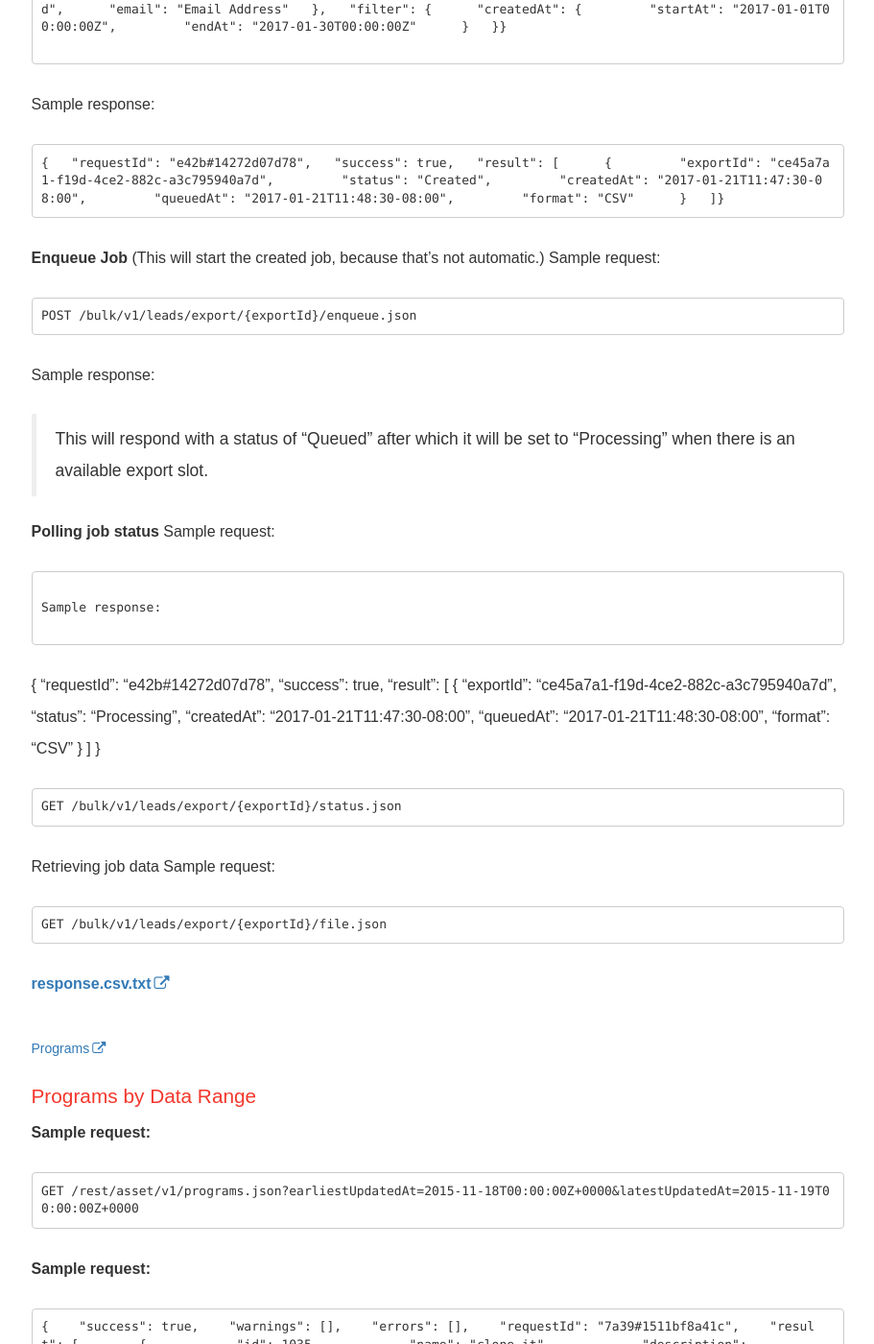
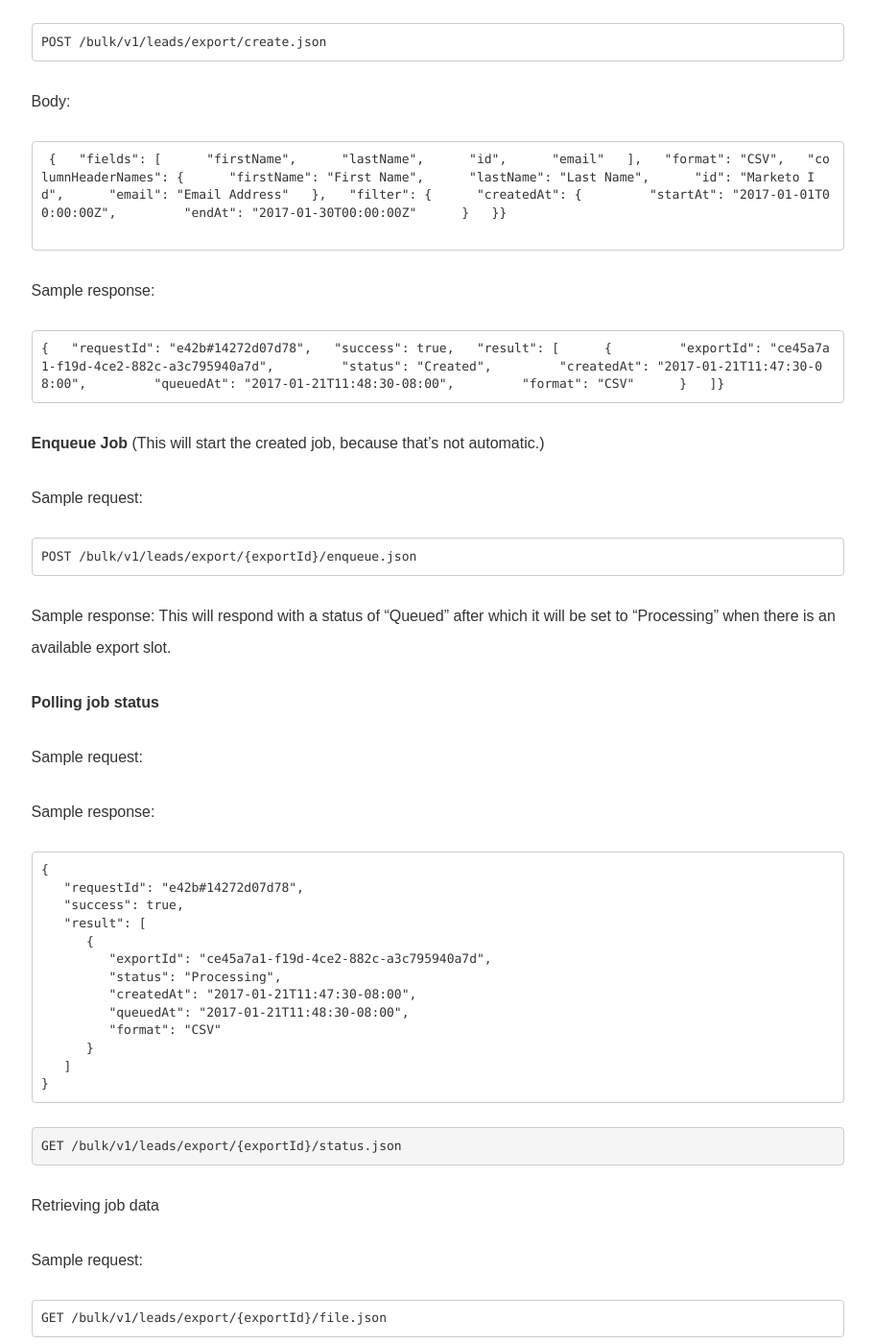
Before and after one commit to petedejoy/documentation, a Jekyll site: the page built from v2/apache_airflow/hooks/hooks.md, in a window 1280 px wide and 1400 px high, scrolled down 23471 px. Shown: the whole window at 96% size, without its empty margins (330-1241 px from the left). Built offline with Jekyll 4.4.1, drawn with Linux system fonts in a browser that asks for light colours; nearby versions of some CDN libraries; some web fonts are replaced; comment, search, counter and statistics services are not loaded; some of the changed text lies outside the part shown.

Commit message:
fixed markdown formatting

`````diff
--- a/v2/apache_airflow/hooks/hooks.md
+++ b/v2/apache_airflow/hooks/hooks.md
@@ -5,7 +5,6 @@ sidebar: platform_sidebar
 
 ## Available Sources
 These are sources for which we have developed hooks. Contact us to learn more about how to use them.
-
  - [BambooHR](https://docs.astronomer.io/v2/apache_airflow/hooks/hooks.html#bamboohr)
  - [Facebook Ads](https://docs.astronomer.io/v2/apache_airflow/hooks/hooks.html#facebook-ads)
  - [Salesforce Bulk API](https://docs.astronomer.io/v2/apache_airflow/hooks/hooks.html#salesforce-bulk-api)
@@ -17,7 +16,6 @@ These are sources for which we have developed hooks. Contact us to learn more ab
 - _Rate Limit_: N/A
 
 Sample Request:
-
 ```
 curl -i -u "{API Key}:x" "https://api.bamboohr.com/api/gateway.php/{subdomain}/v1/employees/directory"
 ```
@@ -29,7 +27,6 @@ curl -i -u "{API Key}:x" "https://api.bamboohr.com/api/gateway.php/{subdomain}/v
 `https://api.bamboohr.com/api/gateway.php/{subdomain}/v1/employees/all/tables/employmentStatus/`
 
 **Employee Directory sample response:**
-
 ```
 <directory>
     <fieldset>
@@ -142,7 +139,6 @@ SELECT Id, Name FROM Account LIMIT 10
 
 ## Sources in Progress
 Hooks for these sources are currently being developed by our team.
-
 ### GitHub
 
 - _Source Type_: REST v3 -- (GraphQL v4 API currently unsupported)
@@ -150,18 +146,17 @@ Hooks for these sources are currently being developed by our team.
 - _Rate Limit_: Standard rate limit is 5000 requests/hour. Additionally, Github has [Abuse Controls](https://developer.github.com/v3/#abuse-rate-limits) that have an unspecified limit but will block requests if exceeding a certain high threshold of concurrent requests.
 - Removed fields - Because Github returns duplicate data between endpoints, nested objects are removed (with the exception of their `id` field) to avoid unnecessary storage. For example, for each commit object, all information regarding the author is returned when this data is already available via the `members` endpoint so all unnecessary fields other than `id` are removed.
 
-| Endpoint      | Removed Object |
-|---------------|----------------|
-|Commits        |Author          |
-|Commits        |Committer       |
-|Issues         |Assignees       |
-|Issues         |Creator         |
-|Issues         |Repository      |
-|Issues         |User            |
-|Issue Comments |User            |
-|Repositories   |Owner           |
-|Repo Comments  |User            |
-
+ | Endpoint      | Removed Object |
+ |---------------|----------------|
+ |Commits        |Author          |
+ |Commits        |Committer       |
+ |Issues         |Assignees       |
+ |Issues         |Creator         |
+ |Issues         |Repository      |
+ |Issues         |User            |
+ |Issue Comments |User            |
+ |Repositories   |Owner           |
+ |Repo Comments  |User            |
 
 Reference: https://developer.github.com/v3/
 
@@ -461,10 +456,9 @@ Reference: https://developer.github.com/v3/
     "network_count": 0
   }
 ```
-
+***
 ## Sources in Queue
 These are sources for which we have done preliminary requirements gathering but development work has not begun.
-
 - [AutoPilot](https://docs.astronomer.io/v2/apache_airflow/hooks/hooks.html#autopilot)
 - [FreshDesk](https://docs.astronomer.io/v2/apache_airflow/hooks/hooks.html#freshdesk)
 - [Freshsales](https://docs.astronomer.io/v2/apache_airflow/hooks/hooks.html#freshsales)
@@ -479,7 +473,6 @@ These are sources for which we have done preliminary requirements gathering but
 - _Source Type_: REST API
 - _Authentication_: API key
 - _Rate Limit_: N/A
-
 **Endpoints**
 - Get all contacts (List all contacts)
 - Get Contacts (List contact records by contact ID)
@@ -496,13 +489,13 @@ These are sources for which we have done preliminary requirements gathering but
 - _Authentication_: API key or Basic Auth
 - _Rate Limit_: Varies by plan
 
-|Plan     |Rate Limit (_Hourly_)  |
-|---------|------------------|
-|Sprout   |1,000             |
-|Blossom  |3,000             |
-|Garden   |3,000             |
-|Estate   |5,000             |
-|Forest   |5,000             |
+ |Plan     |Rate Limit (_Hourly_)  |
+ |---------|------------------|
+ |Sprout   |1,000             |
+ |Blossom  |3,000             |
+ |Garden   |3,000             |
+ |Estate   |5,000             |
+ |Forest   |5,000             |
 
 **Endpoints:**
 - Tickets - List All Tickets
@@ -534,7 +527,6 @@ These are sources for which we have done preliminary requirements gathering but
 	- Further Reading: https://developers.google.com/analytics/devguides/reporting/core/v2/limits-quotas
 
   **Data sources**
-
   Reporting API, Batch reports: https://developers.google.com/analytics/devguides/reporting/core/v4/rest/v4/reports/batchGet
 
   Sample request:
@@ -618,6 +610,7 @@ These are sources for which we have done preliminary requirements gathering but
    - 40,000 requests per day
 
 **`GET /email/public/v1/campaigns/by-id`**
+
 **Example request:** `https://api.hubapi.com/email/public/v1/campaigns/by-id?hapikey=demo&limit=3`
 Optional parameters:
   - Offset
@@ -648,6 +641,7 @@ Optional parameters:
 ```
 
 **`GET /email/public/v1/events`** (Query the event log for events matching specified parameters.)
+
 **Example request:** `https://api.hubapi.com/email/public/v1/events?hapikey=demo&campaignId=13054799&appId=20185`
 
 ```
@@ -781,19 +775,17 @@ Global rate limits are applied inclusive of all API calls made by an app per acc
 - _Rate Limit_: N/A
 
 **Data Sources:**
-
-##### [Authentication](http://developers.marketo.com/rest-api/endpoint-reference/authentication-endpoint-reference/#!/Identity/identityUsingGET)
+#### [Authentication](http://developers.marketo.com/rest-api/endpoint-reference/authentication-endpoint-reference/#!/Identity/identityUsingGET)
 
 Identity (Returned access token expires within 60 minutes of request. Subsequent requests will return the same token with an updated expiry count in seconds.
+
 **Sample request:**
-
 ```
 https://541-SJO-620.mktorest.com/identity/oauth/token?grant_type=client_credentials&client_id=b8bcba05-644f-4cd9-bc11-b196a89e4dc3&client_secret=<SECRET>
 
 ```
 
 **Sample response:**
-
 ```
 {
     "access_token": "<ACCESS_TOKEN>",
@@ -803,12 +795,11 @@ https://541-SJO-620.mktorest.com/identity/oauth/token?grant_type=client_credenti
 }
 ```
 
-##### [Paging Tokens](http://developers.marketo.com/rest-api/paging-tokens/)
-
-> To page through results, or retrieve data updated relative to a given data, Marketo provides paging tokens.
+### [Paging Tokens](http://developers.marketo.com/rest-api/paging-tokens/)
+To page through results, or retrieve data updated relative to a given data, Marketo provides paging tokens.
 Documentation: http://developers.marketo.com/rest-api/paging-tokens/
 
-### Retrieve paging token:
+#### Retrieve paging token:
 
 **Sample request:**
 `GET /rest/v1/activities/pagingtoken.json?sinceDatetime=2014-10-06T13:22:17-08:00`
@@ -823,15 +814,14 @@ Documentation: http://developers.marketo.com/rest-api/paging-tokens/
 }
 ```
 
-##### [Activities](http://developers.marketo.com/rest-api/lead-database/activities/)
+### [Activities](http://developers.marketo.com/rest-api/lead-database/activities/)
 
-##### [Describe activities](http://developers.marketo.com/rest-api/endpoint-reference/lead-database-endpoint-reference/#!/Activities/getAllActivityTypesUsingGET)
+#### [Describe activities](http://developers.marketo.com/rest-api/endpoint-reference/lead-database-endpoint-reference/#!/Activities/getAllActivityTypesUsingGET)
 
 **Sample request:**
 `GET /rest/v1/activities/types.json`
 
 **Sample response:**
-
 ```
 {
    "requestId":"6e78#148ad3b76f1",
@@ -876,7 +866,7 @@ Documentation: http://developers.marketo.com/rest-api/paging-tokens/
 }
 ```
 
-##### [Get Lead Activities](http://developers.marketo.com/rest-api/endpoint-reference/lead-database-endpoint-reference/#!/Activities/getLeadActivitiesUsingGET)
+#### [Get Lead Activities](http://developers.marketo.com/rest-api/endpoint-reference/lead-database-endpoint-reference/#!/Activities/getLeadActivitiesUsingGET)
 
 **Sample request:**
 ```
@@ -884,7 +874,6 @@ GET https://541-SJO-620.mktorest.com/rest/v1/activities.json?access_token=<TOKEN
 ```
 
 **Sample response:**
-
 ```
 {
     "requestId": "bad3#15f49676762",
@@ -926,8 +915,7 @@ GET https://541-SJO-620.mktorest.com/rest/v1/activities.json?access_token=<TOKEN
         }
 ```
 
-##### [Campaigns](http://developers.marketo.com/rest-api/endpoint-reference/lead-database-endpoint-reference/#!/Campaigns/getCampaignsUsingGET)
-
+### [Campaigns](http://developers.marketo.com/rest-api/endpoint-reference/lead-database-endpoint-reference/#!/Campaigns/getCampaignsUsingGET)
 List all campaign records (Returns all campaign records, active or inactive)
 
 **Sample request:**
@@ -965,9 +953,9 @@ https://541-SJO-620.mktorest.com/rest/v1/campaigns.json?access_token=<TOKEN>
 }
 ```
 
-##### [Leads](http://developers.marketo.com/rest-api/endpoint-reference/lead-database-endpoint-reference/#!/Leads/getLeadsByFilterUsingGET)
+### [Leads](http://developers.marketo.com/rest-api/endpoint-reference/lead-database-endpoint-reference/#!/Leads/getLeadsByFilterUsingGET)
 
-##### [Describe leads](http://developers.marketo.com/rest-api/endpoint-reference/lead-database-endpoint-reference/#!/Leads/describeUsingGET_2)
+#### [Describe leads](http://developers.marketo.com/rest-api/endpoint-reference/lead-database-endpoint-reference/#!/Leads/describeUsingGET_2)
 
 **Sample request:**
 ```
@@ -975,7 +963,6 @@ https://541-SJO-620.mktorest.com/rest/v1/leads/describe.json?access_token=<TOKEN
 ```
 
 **Sample response:**
-
 ```
 {
     "requestId": "113b#15f4971b10c",
@@ -1040,9 +1027,10 @@ https://541-SJO-620.mktorest.com/rest/v1/leads/describe.json?access_token=<TOKEN
 }
 ```
 
-##### [Bulk Lead Extract](http://developers.marketo.com/rest-api/bulk-extract/bulk-lead-extract/)
+### [Bulk Lead Extract](http://developers.marketo.com/rest-api/bulk-extract/bulk-lead-extract/)
 
 **Create a bulk job**
+
 Sample request:
 ```
 POST /bulk/v1/leads/export/create.json
@@ -1054,25 +1042,26 @@ Body:
 ```
 
 Sample response:
-
 ```
 {   "requestId": "e42b#14272d07d78",   "success": true,   "result": [      {         "exportId": "ce45a7a1-f19d-4ce2-882c-a3c795940a7d",         "status": "Created",         "createdAt": "2017-01-21T11:47:30-08:00",         "queuedAt": "2017-01-21T11:48:30-08:00",         "format": "CSV"      }   ]}
 ```
+
 **Enqueue Job** (This will start the created job, because that's not automatic.)
+
 Sample request:
 ```
 POST /bulk/v1/leads/export/{exportId}/enqueue.json
 ```
+
 Sample response:
-
-> This will respond with a status of “Queued” after which it will be set to “Processing” when there is an available export slot.
+This will respond with a status of “Queued” after which it will be set to “Processing” when there is an available export slot.
 
 **Polling job status**
+
 Sample request:
-```
+
 
 Sample response:
-
 ```
 {
    "requestId": "e42b#14272d07d78",
@@ -1088,39 +1077,42 @@ Sample response:
    ]
 }
 ```
+````
 GET /bulk/v1/leads/export/{exportId}/status.json
 ```
+
 Retrieving job data
+
 Sample request:
 ```
 GET /bulk/v1/leads/export/{exportId}/file.json
 ```
+
 **[response.csv.txt](https://github.com/astronomerio/services/files/1407726/response.csv.txt)**
 
-##### [Programs](http://developers.marketo.com/rest-api/assets/programs/)
+### [Programs](http://developers.marketo.com/rest-api/assets/programs/)
 
-### Programs by Data Range
-
+#### Programs by Data Range
 **Sample request:**
 ```
 GET /rest/asset/v1/programs.json?earliestUpdatedAt=2015-11-18T00:00:00Z+0000&latestUpdatedAt=2015-11-19T00:00:00Z+0000
 ```
 
 **Sample request:**
-
 ```
 {    "success": true,    "warnings": [],    "errors": [],    "requestId": "7a39#1511bf8a41c",    "result": [        {            "id": 1035,            "name": "clone it",            "description": "",            "createdAt": "2015-11-18T15:25:35Z+0000",            "updatedAt": "2015-11-18T15:25:46Z+0000",            "url": "https://app-devlocal1.marketo.com/#NP1035A1",            "type": "Engagement",            "channel": "Nurture",            "folder": {                "type": "Folder",                "value": 28,                "folderName": "Nurturing"            },            "status": "on",            "workspace": "Default"        },        {            "id": 1032,            "name": "email prog",            "description": "",            "createdAt": "2015-11-18T14:56:28Z+0000",            "updatedAt": "2015-11-18T14:56:28Z+0000",            "url": "https://app-devlocal1.marketo.com/#EBP1032A1",            "type": "Email",            "channel": "Email Send",            "folder": {                "type": "Folder",                "value": 26,                "folderName": "Data Management"            },            "status": "unlocked",            "workspace": "Default"        }    ]}
 ```
 
-##### [Staticlists](http://developers.marketo.com/rest-api/endpoint-reference/lead-database-endpoint-reference/#!/Static_Lists/getLeadsByListIdUsingGET)
+### [Staticlists](http://developers.marketo.com/rest-api/endpoint-reference/lead-database-endpoint-reference/#!/Static_Lists/getLeadsByListIdUsingGET)
 
 **List of lists:**
+
 **Sample request:**
 ```
 https://541-SJO-620.mktorest.com/rest/v1/lists.json?access_token=<TOKEN>
 ```
 
-**Sample request:**
+**Sample response:**
 ```
 {
     "requestId": "1830f#15f49e770d7",
@@ -1151,8 +1143,10 @@ https://541-SJO-620.mktorest.com/rest/v1/lists.json?access_token=<TOKEN>
     "nextPageToken": "JLZMTQW6MQ23DDJ5H2FAPK4MEY======"
 }
 ```
+
 **Person records from static lists (passing in list id with each request)**
 Additional parameter: **fields** (Comma-separated list of lead fields to return for each record. If unset will return email, updatedAt, createdAt, lastName, firstName and id)
+
 **Sample request:**
 ```
 https://541-SJO-620.mktorest.com/rest/v1/list/57777/leads.json?access_token=ad06332d-ceaf-49f7-91df-092394f2a378:sj
`````
